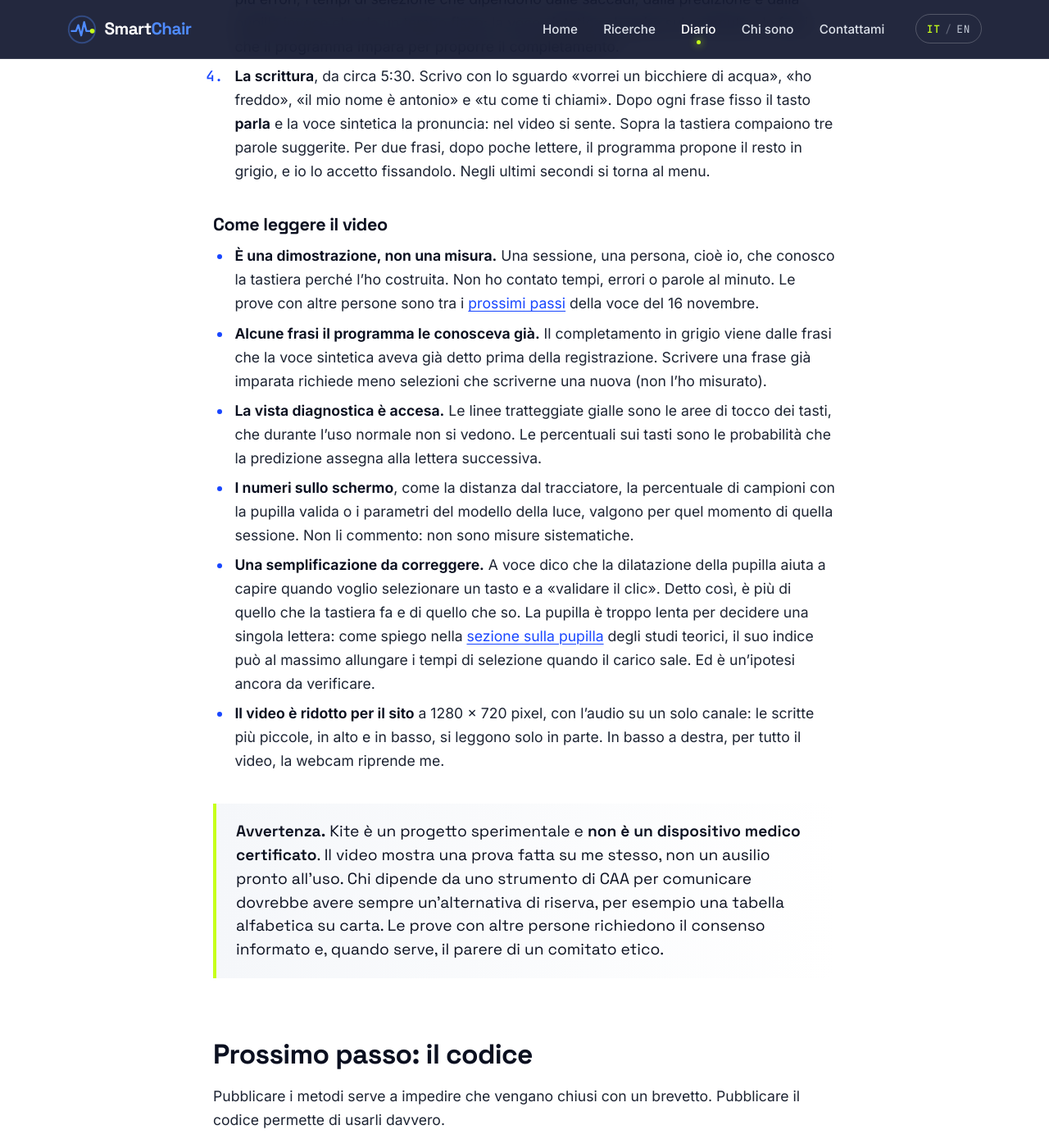
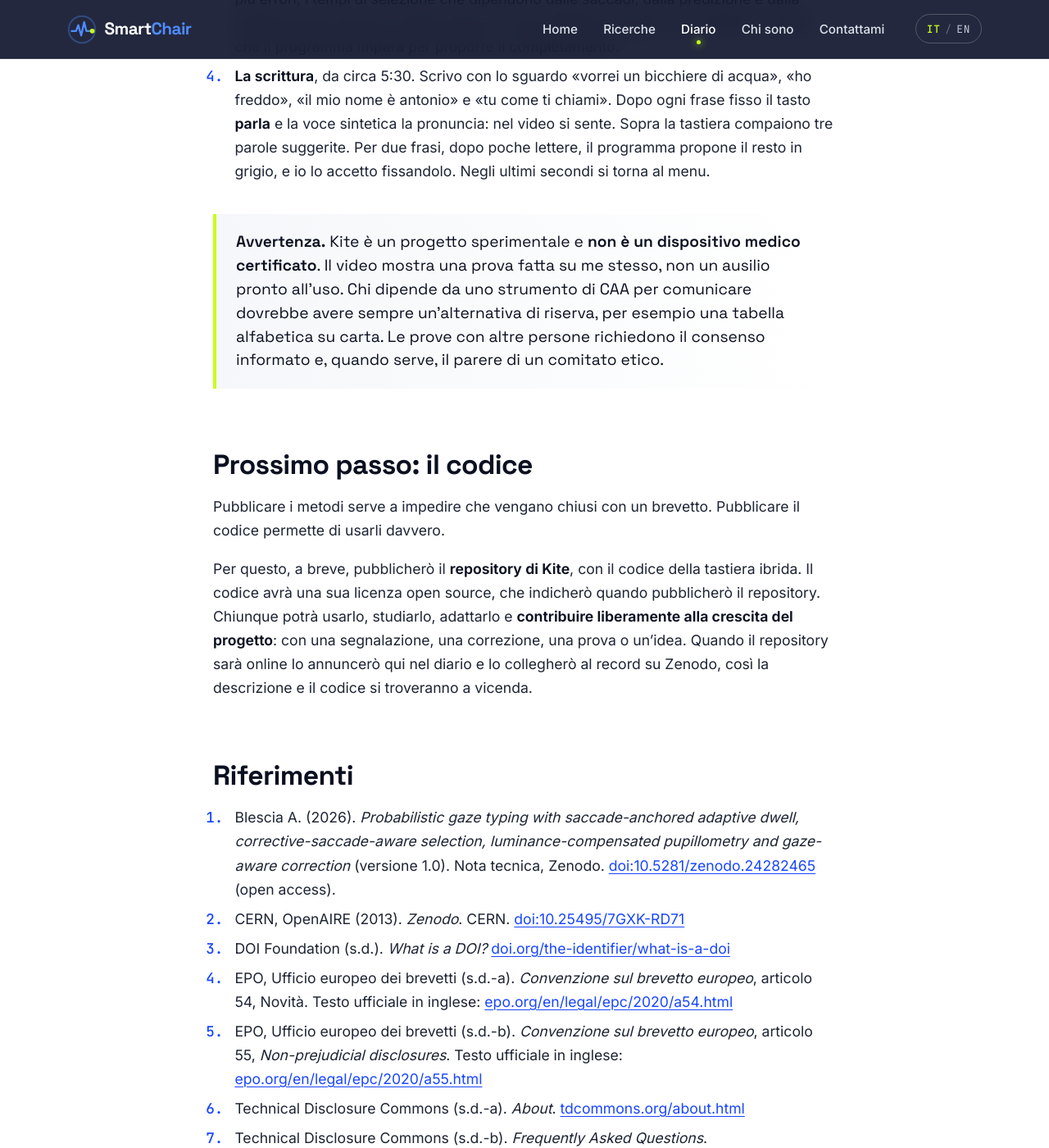
Before and after one commit to SmartChairBCI/SmartChairBCI.github.io, a Jekyll site: the page built from _posts/it/2026-11-17-kite-la-tastiera-ibrida-resta-aperta.md, in a window 1280 px wide and 1400 px high, scrolled down 6446 px. Shown: the whole window at 82% size. Built offline with Jekyll 4.4.1, drawn with Linux system fonts in a browser that asks for light colours; some of the changed text lies outside the part shown.

Commit message:
Diario: toglie la sezione «Come leggere il video»
Co-Authored-By: Claude Opus 5.5 <noreply@anthropic.com>

```diff
--- a/_posts/it/2026-11-17-kite-la-tastiera-ibrida-resta-aperta.md
+++ b/_posts/it/2026-11-17-kite-la-tastiera-ibrida-resta-aperta.md
@@ -177,31 +177,6 @@ Che cosa si vede:
    frasi, dopo poche lettere, il programma propone il resto in grigio, e io lo accetto fissandolo. Negli
    ultimi secondi si torna al menu.
 
-### Come leggere il video
-
-- **È una dimostrazione, non una misura.** Una sessione, una persona, cioè io, che conosco la tastiera
-  perché l'ho costruita. Non ho contato tempi, errori o parole al minuto. Le prove con altre persone sono
-  tra i [prossimi passi](/diario/tastiera-ibrida-gli-studi-teorici/#prossimi-passi) della voce del
-  16 novembre.
-- **Alcune frasi il programma le conosceva già.** Il completamento in grigio viene dalle frasi che la
-  voce sintetica aveva già detto prima della registrazione. Scrivere una frase già imparata richiede meno
-  selezioni che scriverne una nuova (non l'ho misurato).
-- **La vista diagnostica è accesa.** Le linee tratteggiate gialle sono le aree di tocco dei tasti, che
-  durante l'uso normale non si vedono. Le percentuali sui tasti sono le probabilità che la predizione
-  assegna alla lettera successiva.
-- **I numeri sullo schermo**, come la distanza dal tracciatore, la percentuale di campioni con la pupilla
-  valida o i parametri del modello della luce, valgono per quel momento di quella sessione. Non li
-  commento: non sono misure sistematiche.
-- **Una semplificazione da correggere.** A voce dico che la dilatazione della pupilla aiuta a capire
-  quando voglio selezionare un tasto e a «validare il clic». Detto così, è più di quello che la tastiera
-  fa e di quello che so. La pupilla è troppo lenta per decidere una singola lettera: come spiego nella
-  [sezione sulla pupilla](/diario/tastiera-ibrida-gli-studi-teorici/#che-cosa-potrebbe-cambiare-rispetto-al-dwell-di-1-s-2)
-  degli studi teorici, il suo indice può al massimo allungare i tempi di selezione quando il carico
-  sale. Ed è un'ipotesi ancora da verificare.
-- **Il video è ridotto per il sito** a 1280 × 720 pixel, con l'audio su un solo canale: le scritte più
-  piccole, in alto e in basso, si leggono solo in parte. In basso a destra, per tutto il video, la webcam
-  riprende me.
-
 > **Avvertenza.** Kite è un progetto sperimentale e **non è un dispositivo medico certificato**. Il video
 > mostra una prova fatta su me stesso, non un ausilio pronto all'uso. Chi dipende da uno strumento di CAA
 > per comunicare dovrebbe avere sempre un'alternativa di riserva, per esempio una tabella alfabetica su
```
Also changed, not shown: _posts/en/2026-11-17-kite-the-hybrid-keyboard-stays-open.md (+0 -25 lines).
